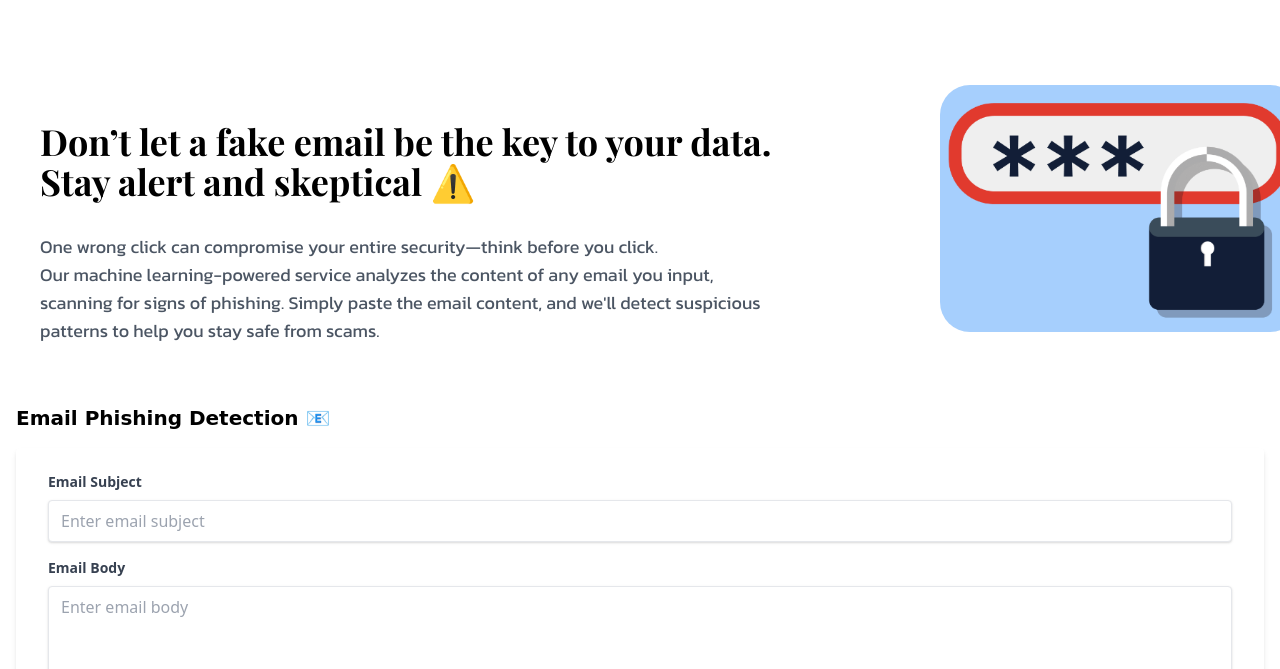
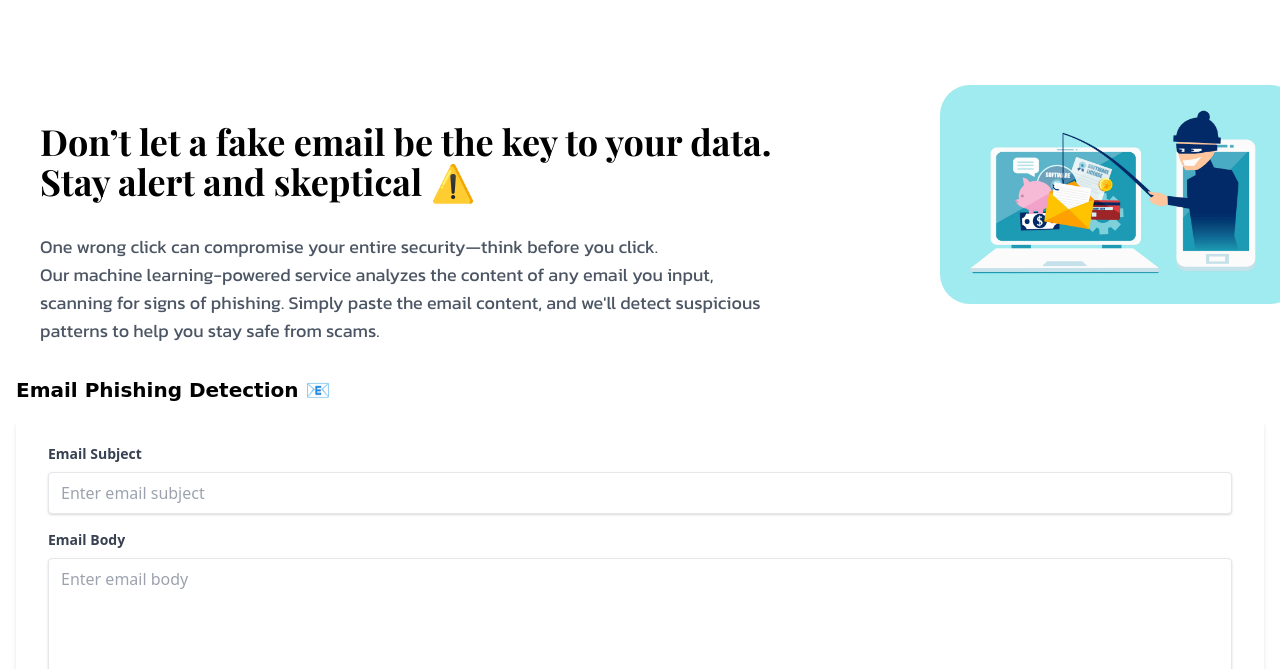
Before and after one commit to vedbulsara04/Web-Kavach, a website: page web-app/public/phish-guard.html in a window 1280 px wide. Shown: the part 131-800 px from the top of the page. Drawn offline with nearby package versions, Linux system fonts and the light colour scheme; a web font is replaced by a local one.

Commit message:
updated-phish-guard-image-[13/12/24]

```diff
--- a/web-app/public/phish-guard.html
+++ b/web-app/public/phish-guard.html
@@ -47,7 +47,7 @@
     <h1 class="text-4xl font-bold mb-4 font-playfair mt-16" style="font-family: Playfair Display;">Don’t let a fake email be the key to your data. <br> Stay alert and skeptical ⚠️</h1>
     <p class="mb-20 text-lg text-gray-600 mb-8 mt-8" style="font-family: Kanit, sans-serif;">One wrong click can compromise your entire security—think before you click. <br>Our machine learning-powered service analyzes the content of any email you input, <br> scanning for signs of phishing. Simply paste the email content, and we'll detect suspicious <br>patterns to help you stay safe from scams.</p>
     <div class="">
-        <img src="images/pass_strength.png" width="30%" style="border-radius: 30px; margin-top: -340px; margin-left: 900px;" alt="" class="">
+        <img src="images/phish_guard.png" width="30%" style="border-radius: 30px; margin-top: -340px; margin-left: 900px;" alt="" class="">
     </div>
   </main>
 
```
Also changed, not shown: web-app/public/images/phish_guard.png (added).
